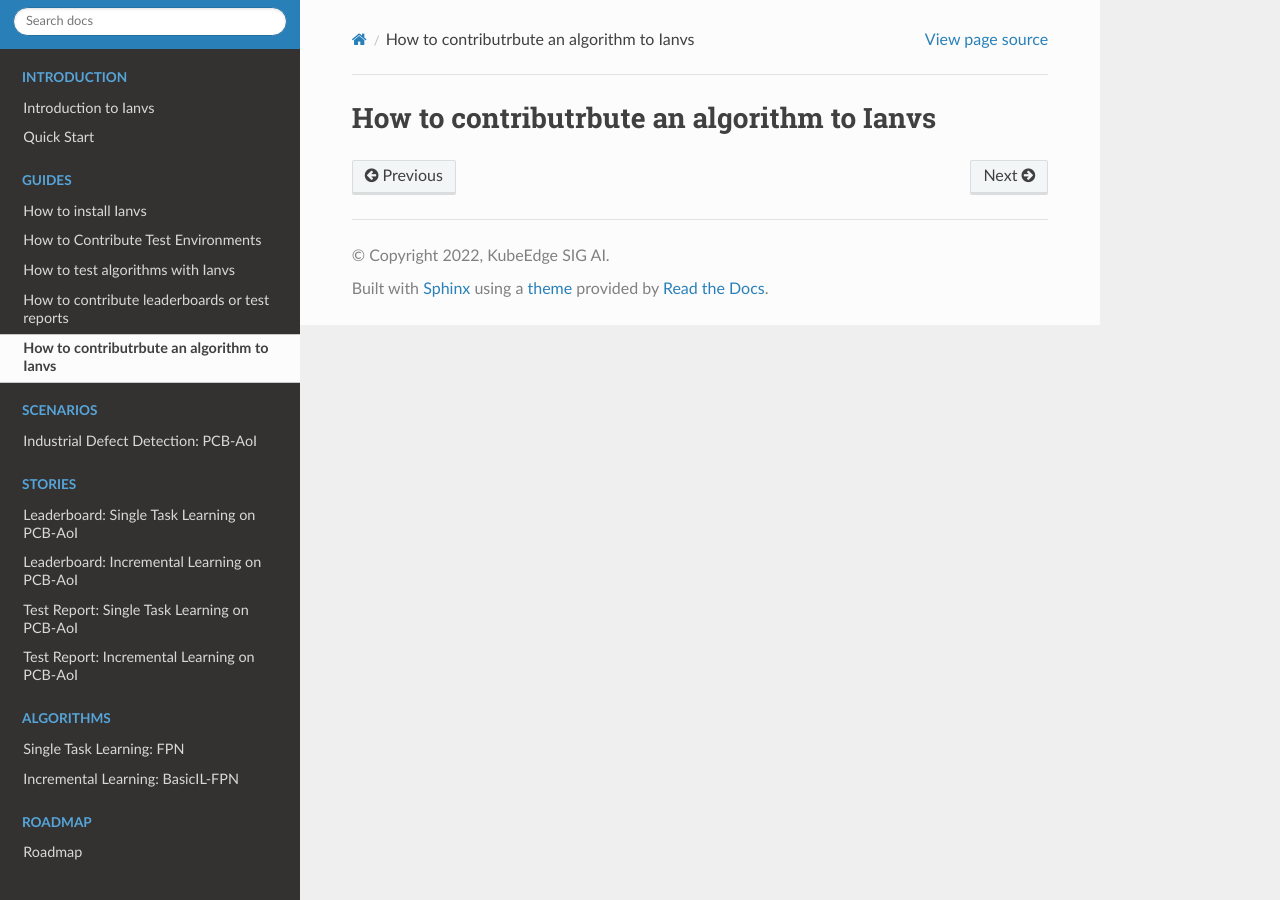
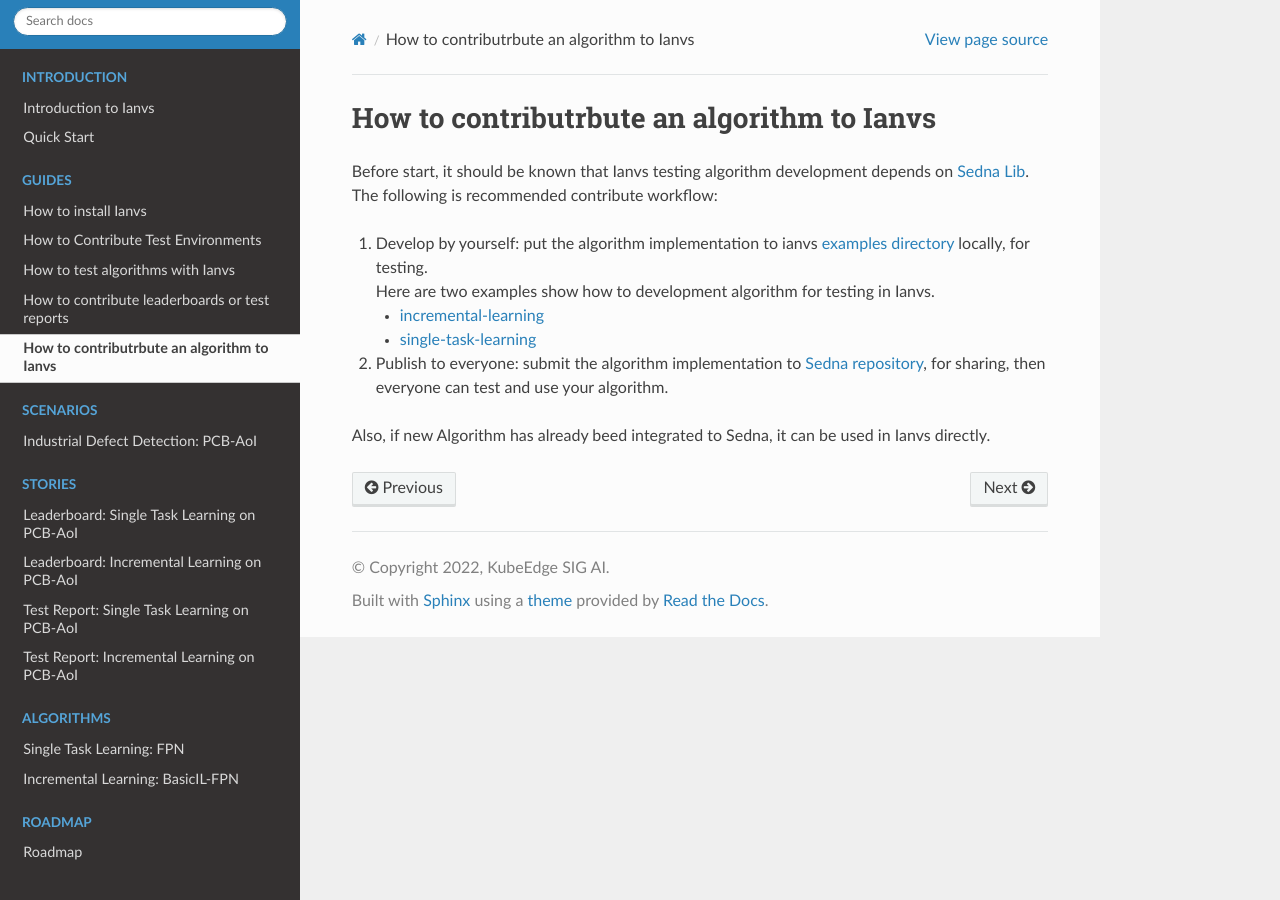
Before and after one commit to ECIL-EdgeAI/ianvs, a Sphinx documentation site: the page built from docs/guides/how-to-contribute-algorithms.md, in a window 1280 px wide. Built offline with Sphinx 7.4.7 and the Read the Docs theme 2.0.0, drawn with Linux system fonts in a browser that asks for light colours; pages that are not in the unit, such as notebooks, are missing from menus.

Commit message:
Add section: how-to-contribute-algorithms

```diff
--- a/docs/guides/how-to-contribute-algorithms.md
+++ b/docs/guides/how-to-contribute-algorithms.md
@@ -1 +1,21 @@
 # How to contributrbute an algorithm to Ianvs
+
+
+
+Before start, it should be known that Ianvs testing algorithm development depends on [Sedna Lib]. The following is recommended contribute workflow:
+1. Develop by yourself: put the algorithm implementation to ianvs [examples directory] locally, for testing.
+ Here are two examples show how to development algorithm for testing in Ianvs.
+   * [incremental-learning]
+   * [single-task-learning]
+2. Publish to everyone: submit the algorithm implementation to [Sedna repository], for sharing, then everyone can test and use your algorithm.
+
+
+Also, if new Algorithm has already beed integrated to Sedna, it can be used in Ianvs directly.
+
+
+
+[Sedna Lib]: https://github.com/kubeedge/sedna/tree/main/lib
+[incremental-learning]: ../proposals/algorithms/incremental-learning/basicIL-fpn.md
+[single-task-learning]: ../proposals/algorithms/single-task-learning/fpn.md
+[examples directory]: ../../../../examples
+[Sedna repository]: https://github.com/kubeedge/sedna
```
Also changed, not shown: docs/proposals/algorithms/single-task-learning/fpn.md (+2 -0 lines).
